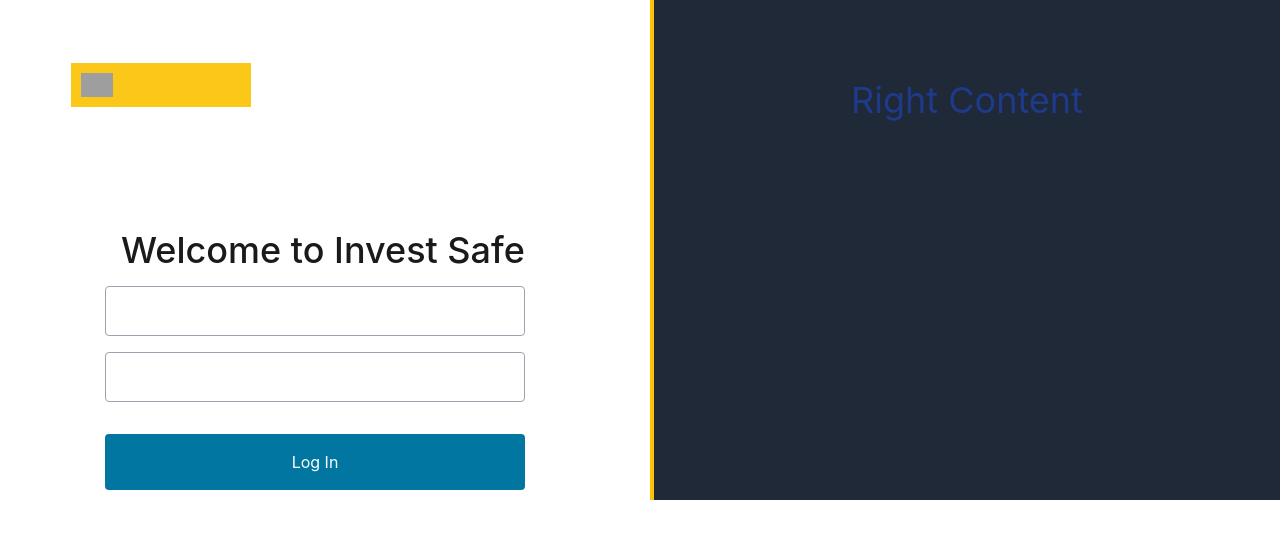
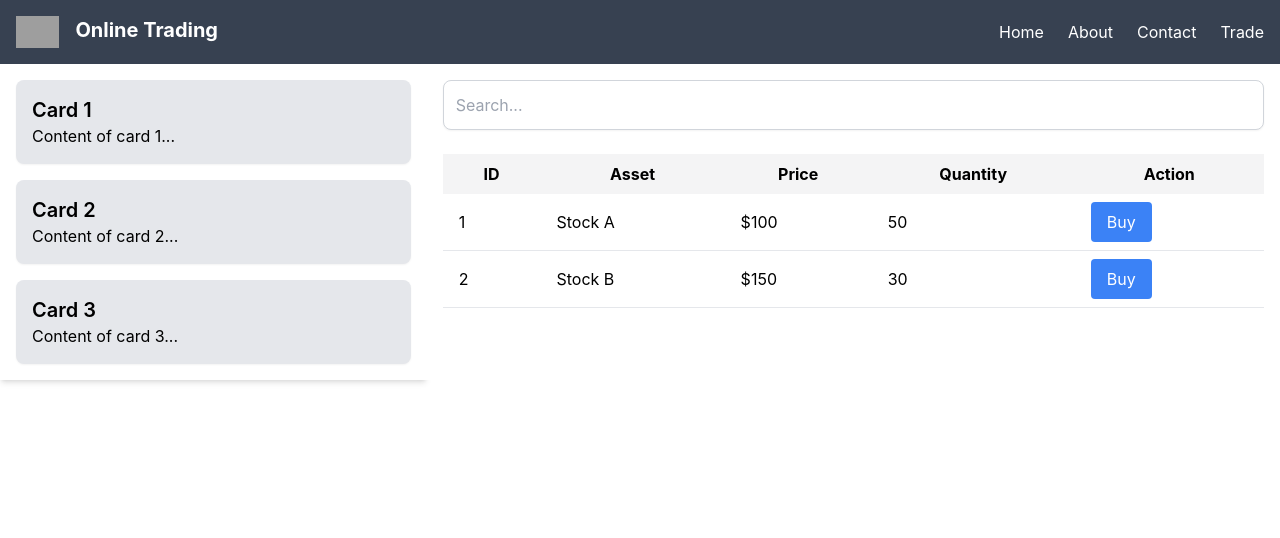
Before and after one commit to Plutus-Party-Codefest-2024/2024_Codefest_plutus, a React (Create React App) app: page /trade in a window 1280 px wide. Shown: the top 538 px of the page. Built offline with nearby package versions, Linux system fonts and the light colour scheme; grey boxes are pictures that could not be loaded.

Commit message:
initial trade screen
Initial Trade Screen checked in.  Button to Login Connects to Trade screen

```diff
--- a/package.json
+++ b/package.json
@@ -9,6 +9,7 @@
     "react": "^18.3.1",
     "react-dom": "^18.3.1",
     "react-icons": "^5.4.0",
+    "react-router-dom": "^7.0.2",
     "react-scripts": "5.0.1",
     "web-vitals": "^2.1.4"
   },
--- a/src/App.js
+++ b/src/App.js
@@ -1,13 +1,16 @@
 import './App.css';
-import React from 'react'
-import Login from './components/Login/Login'
+import React from 'react';
+import { BrowserRouter as Router, Route, Routes } from 'react-router-dom';
+import Login from './components/Login/Login';
+import Trade from './components/Trades/Trades'; // Make sure to create the Trade component
 
-function App() {
-  return (
-    <div className="App">
-      <Login></Login>
-    </div>
-  );
-}
+const App = () => (
+  <Router>
+    <Routes>
+      <Route path="/" element={<Login />} />
+      <Route path="/trade" element={<Trade />} /> {/* Trade component route */}
+    </Routes>
+  </Router>
+);
 
 export default App;
--- a/src/components/Login/Login.js
+++ b/src/components/Login/Login.js
@@ -1,8 +1,16 @@
-import React from 'react';
+import React, { useState }  from 'react';
+import { useNavigate } from 'react-router-dom';
 import './Login.css'
 
 
-const Login = () => (
+const Login = () => {
+  const navigate = useNavigate(); // Hook for navigation
+
+  const handleLogin = () => {
+    navigate('/trade'); // Redirect to the Trade component
+  };
+
+  return (
     <div class="container">
       <div class="left">
         <div class="item">
@@ -16,7 +24,7 @@ const Login = () => (
           <h1 className='pl-4 font-medium text-4xl pb-4'>Welcome to Invest Safe</h1>
           <input type='text' className='border border-gray-400 mb-4 px-5 py-3 rounded' id='User ID' />
           <input type='text' className='border border-gray-400 px-5 py-3 rounded' id='Password' />
-        <button className='bg-[#0076a0] rounded mt-8 py-4 text-white'>Log In</button>
+          <button className='bg-[#0076a0] rounded mt-8 py-4 text-white' onClick={handleLogin}>Log In</button>
         </form>
       </div>
       <div class="right" className='max-h-full border-l-4 border-solid border-[#ffc107] bg-gray-800 '>
@@ -25,7 +33,8 @@ const Login = () => (
         </div>
       </div>
     </div>
-);
+  )
+};
 
 Login.propTypes = {};
 
--- /dev/null
+++ b/src/components/Trades/Trades.js
@@ -0,0 +1,85 @@
+import React from 'react';
+import './Trade.css'
+
+
+const Trade = () => (
+  <div>
+    <header class="bg-gray-700 text-white p-4">
+        <div class="flex items-center justify-between">
+            <div class="text-xl font-bold">
+                <img src="https://exitmap.com/wp-content/uploads/2022/03/Edward-Jones-logo.png" alt="Logo" class="h-8 inline-block mr-3" /> Online Trading
+            </div>
+            <nav>
+                <ul class="flex space-x-6">
+                    <li><a href="#" class="hover:text-gray-200">Home</a></li>
+                    <li><a href="#" class="hover:text-gray-200">About</a></li>
+                    <li><a href="#" class="hover:text-gray-200">Contact</a></li>
+                    <li><a href="#" class="hover:text-gray-200">Trade</a></li>
+                </ul>
+            </nav>
+        </div>
+    </header>
+
+    <div class="flex">
+
+        <aside class="w-1/3 bg-white p-4 shadow-md">
+            <div class="space-y-4">
+                <div class="bg-gray-200 p-4 rounded-lg shadow-sm">
+                    <h3 class="text-xl font-semibold">Card 1</h3>
+                    <p>Content of card 1...</p>
+                </div>
+                <div class="bg-gray-200 p-4 rounded-lg shadow-sm">
+                    <h3 class="text-xl font-semibold">Card 2</h3>
+                    <p>Content of card 2...</p>
+                </div>
+                <div class="bg-gray-200 p-4 rounded-lg shadow-sm">
+                    <h3 class="text-xl font-semibold">Card 3</h3>
+                    <p>Content of card 3...</p>
+                </div>
+            </div>
+        </aside>
+
+        <main class="w-2/3 bg-white p-4">
+
+            <div class="mb-6">
+                <input type="text" placeholder="Search..." class="w-full p-3 border border-gray-300 rounded-lg shadow-sm focus:outline-none focus:ring-2 focus:ring-blue-500"></input>
+            </div>
+
+            <table class="min-w-full table-auto border-collapse">
+                <thead class="bg-zinc-100 text-black">
+                    <tr>
+                        <th class="px-4 py-2">ID</th>
+                        <th class="px-4 py-2">Asset</th>
+                        <th class="px-4 py-2">Price</th>
+                        <th class="px-4 py-2">Quantity</th>
+                        <th class="px-4 py-2">Action</th>
+                    </tr>
+                </thead>
+                <tbody>
+                    <tr class="border-b">
+                        <td class="px-4 py-2">1</td>
+                        <td class="px-4 py-2">Stock A</td>
+                        <td class="px-4 py-2">$100</td>
+                        <td class="px-4 py-2">50</td>
+                        <td class="px-4 py-2"><button class="bg-blue-500 text-white px-4 py-2 rounded">Buy</button></td>
+                    </tr>
+                    <tr class="border-b">
+                        <td class="px-4 py-2">2</td>
+                        <td class="px-4 py-2">Stock B</td>
+                        <td class="px-4 py-2">$150</td>
+                        <td class="px-4 py-2">30</td>
+                        <td class="px-4 py-2"><button class="bg-blue-500 text-white px-4 py-2 rounded">Buy</button></td>
+                    </tr>
+                </tbody>
+            </table>
+        </main>
+
+    </div>
+  </div>
+);
+
+Trade.propTypes = {};
+
+Trade.defaultProps = {};
+
+export default Trade;
```
Also changed, not shown: src/components/Trades/Trade.css (added), 1 other file (tests, documents, lock files or other folders). Lines whose indentation alone changed are shown as unchanged.
